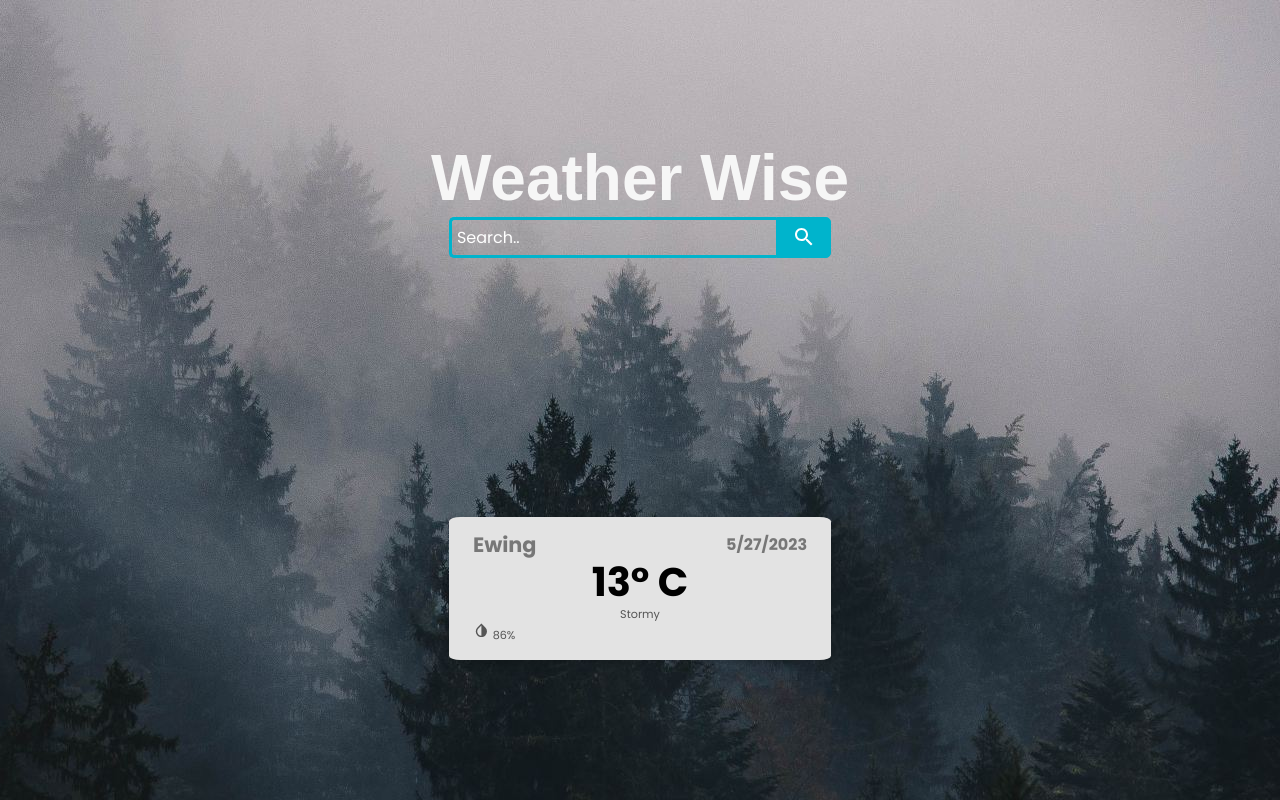
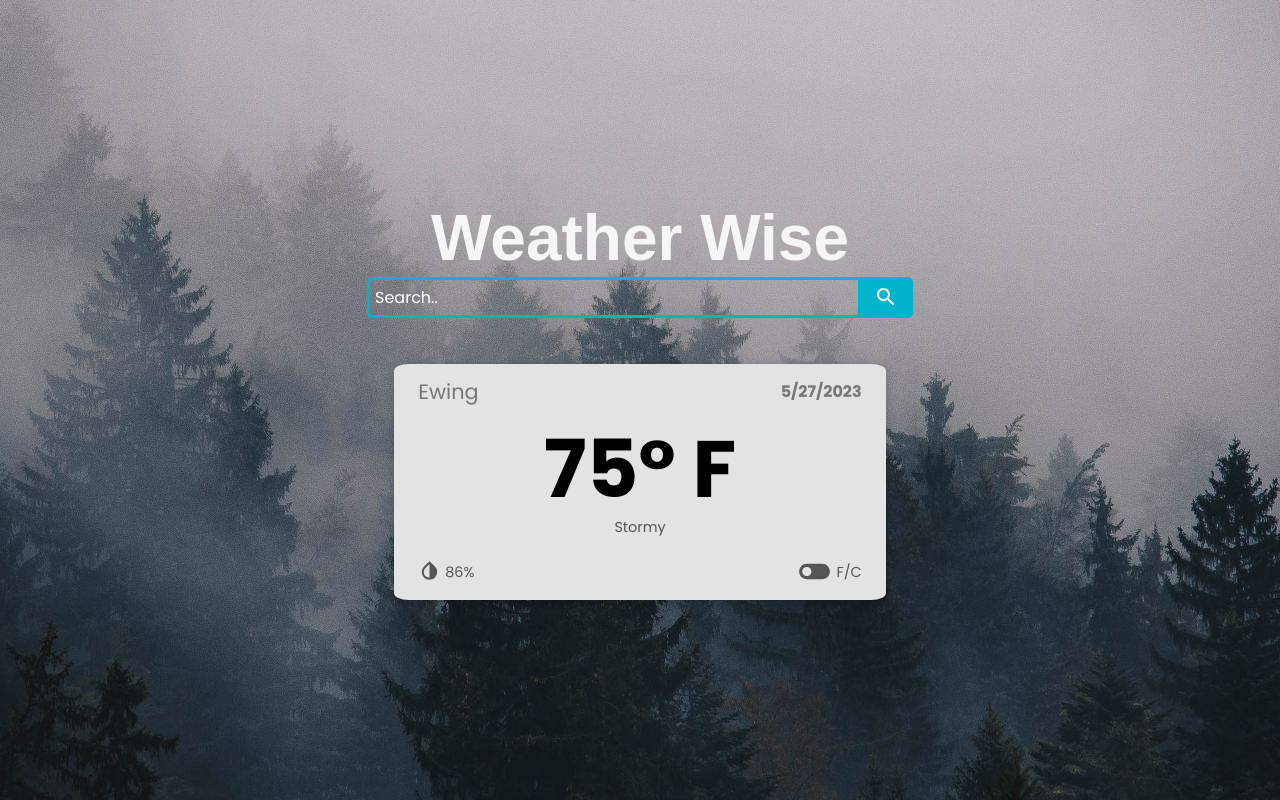
Before and after one commit to sderacy/weatherwise, a React (Create React App) app: page / in a window 1280 px wide. Built offline with nearby package versions, Linux system fonts and the light colour scheme.

Commit message:
Flesh out remaining weather results card styles

```diff
--- a/src/App.css
+++ b/src/App.css
@@ -2,7 +2,6 @@
   font-family: 'Poppins', sans-serif;
   line-height: 1.5;
   color: var(--clr-fg);
-  background-repeat: no-repeat;
   object-fit: contain;
   height: 100vh;
   display: flex;
@@ -21,7 +20,7 @@
 }
 
 main {
-  height: 65vh;
+  height: 50vh;
   display: flex;
   flex-direction: column;
   justify-content: space-between;
--- a/src/App.js
+++ b/src/App.js
@@ -5,7 +5,7 @@ import Header from './Components/Header/Header';
 function App() {
   return (
     <div id='top' className={`dark background`} style={{
-      background: `url(${process.env.PUBLIC_URL + '/background.jpg'}) no-repeat center center fixed`
+      background: `url(${process.env.PUBLIC_URL + '/background.jpg'}) center center repeat-y fixed`
     }}>
       <main>
         <Header />
--- a/src/Components/SearchBar/SearchBar.css
+++ b/src/Components/SearchBar/SearchBar.css
@@ -5,7 +5,7 @@
 }
 
 input[type=text] {
-  width: 60%;
+  width: 90%;
   border: 3px solid #00B4CC;
   border-right: none;
   padding: 5px;
--- a/src/Components/WeatherResults/WeatherResults.css
+++ b/src/Components/WeatherResults/WeatherResults.css
@@ -1,6 +1,6 @@
 span {
   color: #555;
-  font-size: 0.7em;
+  font-size: 0.9em;
 }
 
 .results-card {
@@ -9,7 +9,7 @@ span {
   margin: 0 auto;
   margin-top: 5%;
   padding: 1em 1.5em;
-  width: 70%;
+  width: 90%;
   border-radius: 3%;
   background-color: #e3e3e3;
   color: #000;
@@ -28,24 +28,40 @@ span {
 #location>h4,
 #location {
   color: #777;
+  font-weight: 300;
 }
 
 #temp {
   flex-direction: column;
   align-items: center;
   justify-items: center;
+  margin-top: 1em;
+  margin-bottom: 1em;
 }
 
 #temp>h3 {
   color: #000;
-  font-size: 2.5em;
+  font-size: 5em;
 }
 
 #humidity {
-  justify-content: baseline;
+  justify-content: space-between;
+  align-items: center;
+}
+
+#humidity>span {
+  font-size: 0.9em;
 }
 
 #humidity>span>svg {
-  font-size: 1.5em;
-  align-items: center;
+  display: inline;
+  font-size: 1.6em;
+  position: relative;
+  top: 5px;
 }
+
+#humidity>span>#icon-toggle {
+  top: 6px;
+  transform: scale(1.6);
+  margin-right: 0.3em;
+}
--- a/src/Components/WeatherResults/WeatherResults.js
+++ b/src/Components/WeatherResults/WeatherResults.js
@@ -1,4 +1,4 @@
-import WaterDropIcon from '@material-ui/icons/InvertColors';
+import { InvertColors as WaterDropIcon, ToggleOff, ToggleOn } from '@material-ui/icons';
 import './WeatherResults.css'
 
 let today = new Date().toLocaleDateString()
@@ -12,11 +12,12 @@ const WeatherResults = () => {
         <h6>{today}</h6>
       </div>
       <div id='temp' className='row'>
-        <h3>13&deg; C</h3>
+        <h3>75&deg; F</h3>
         <span> Stormy </span>
       </div>
       <div id='humidity' className='row'>
-        <span><WaterDropIcon /> 86%</span>
+        <span><WaterDropIcon id='icon-humid' /> 86%</span>
+        <span><ToggleOff id='icon-toggle' /> F/C</span>
       </div>
     </div>
   )
```
